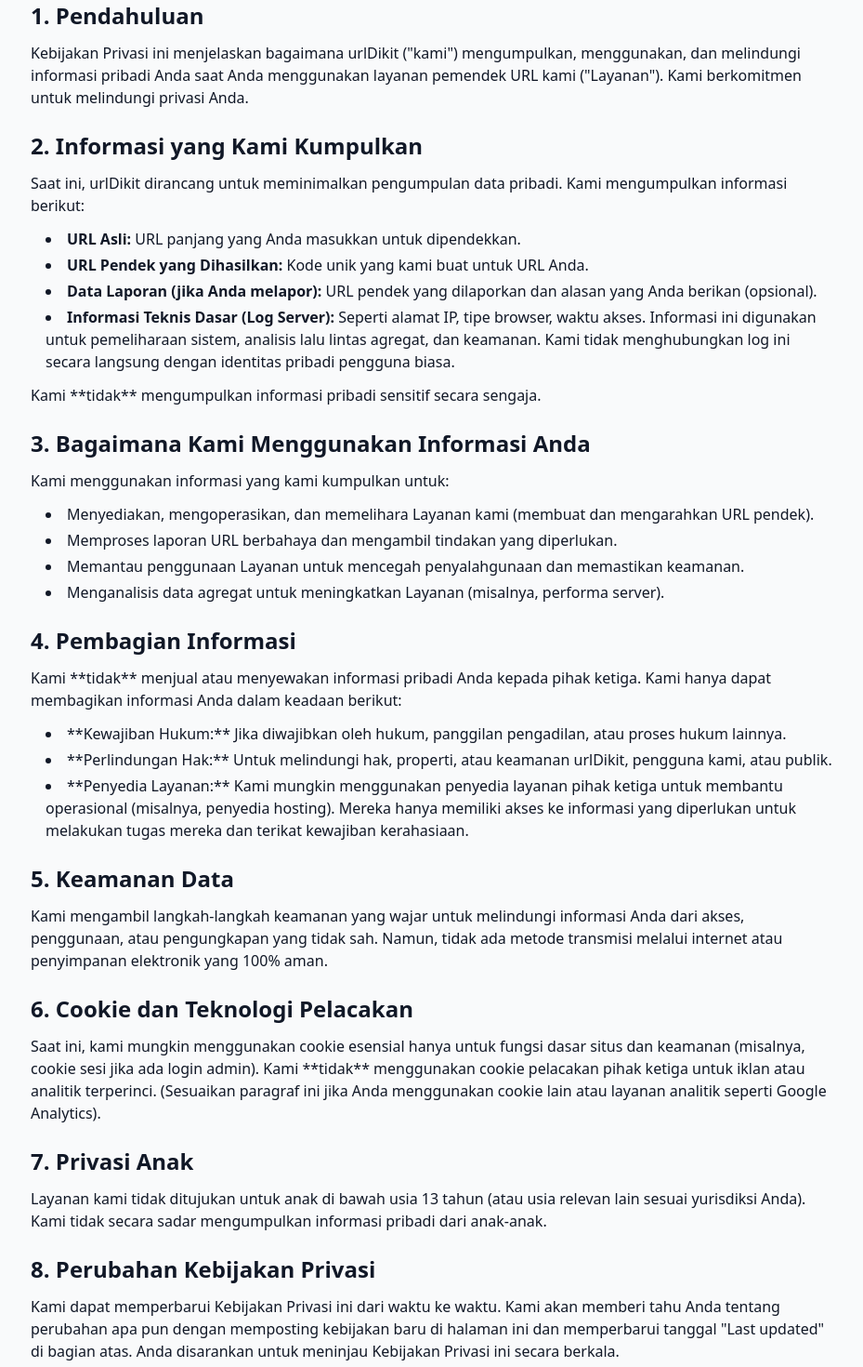
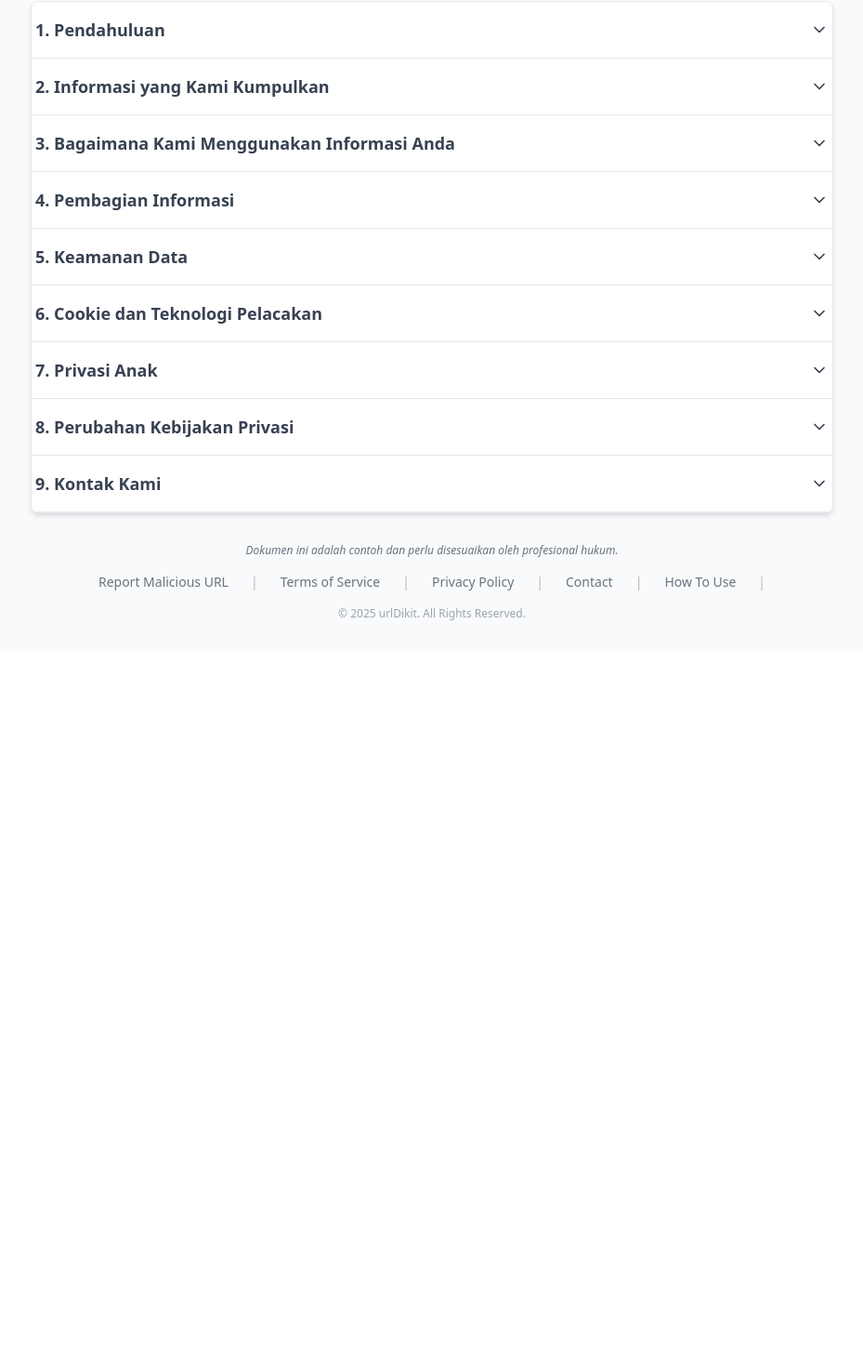
Before and after one commit to patihrz/urldikit, a React (Vite) app: page /pages/privacy in a window 1280 px wide. Shown: the part 211-1681 px from the top of the page at 93% size, without its empty margins (175-1104 px from the left). After the commit the page ends 911 px from the top, so only its background shows below. Built offline with nearby package versions, Linux system fonts and the light colour scheme; no server answers.

Commit message:
Update PrivacyPage.jsx

```diff
--- a/src/pages/PrivacyPage.jsx
+++ b/src/pages/PrivacyPage.jsx
@@ -1,21 +1,149 @@
-import React from 'react';
-import { motion } from 'framer-motion';
+import React, { useState } from 'react';
+import { motion, AnimatePresence } from 'framer-motion';
+import { ChevronDown } from 'lucide-react'; // Ikon panah
+
+// Komponen kecil untuk satu item akordeon
+function AccordionItem({ id, title, children, isOpen, onClick }) {
+  return (
+    <div className="border-b border-gray-200 dark:border-gray-700 overflow-hidden">
+      {/* Header/Tombol Akordeon */}
+      <button
+        onClick={onClick}
+        className="flex justify-between items-center w-full py-4 px-1 text-left text-lg font-semibold text-gray-700 dark:text-gray-200 hover:bg-gray-50 dark:hover:bg-gray-700 focus:outline-none transition-colors"
+        aria-expanded={isOpen}
+        aria-controls={`content-${id}`}
+      >
+        <span>{title}</span>
+        {/* Animasi ikon panah */}
+        <motion.div
+          animate={{ rotate: isOpen ? 180 : 0 }}
+          transition={{ duration: 0.2 }}
+        >
+          <ChevronDown size={20} />
+        </motion.div>
+      </button>
+
+      {/* Konten Akordeon (muncul/hilang dengan animasi) */}
+      <AnimatePresence initial={false}>
+        {isOpen && (
+          <motion.section
+            key="content"
+            id={`content-${id}`}
+            initial="collapsed"
+            animate="open"
+            exit="collapsed"
+            variants={{
+              open: { opacity: 1, height: 'auto', marginTop: '1rem', marginBottom: '1rem' },
+              collapsed: { opacity: 0, height: 0, marginTop: 0, marginBottom: 0 }
+            }}
+            transition={{ duration: 0.3, ease: [0.04, 0.62, 0.23, 0.98] }}
+            className="px-1 pb-4 overflow-hidden" // Padding untuk konten
+          >
+            {/* Beri styling dasar untuk konten di sini atau pakai prose */}
+            <div className="prose dark:prose-invert prose-sm max-w-none">
+                 {children}
+            </div>
+          </motion.section>
+        )}
+      </AnimatePresence>
+    </div>
+  );
+}
+
 
 function PrivacyPage() {
-  // Anda bisa ganti tanggal ini
   const lastUpdated = "1 Mei 2025";
   const serviceName = "urlDikit";
   const contactEmail = "patihrmdk@gmail.com";
+
+  // State untuk melacak item mana yang sedang terbuka (null berarti semua tertutup)
+  const [openIndex, setOpenIndex] = useState(null); // Atau useState(0) jika ingin item pertama terbuka default
+
+  const handleToggle = (index) => {
+    setOpenIndex(openIndex === index ? null : index); // Buka item yg diklik, tutup yg lain
+  };
+
+  // Data kebijakan privasi dalam bentuk array objek
+  const privacySections = [
+    {
+      id: 1, title: "1. Pendahuluan", content: (
+        <p>Kebijakan Privasi ini menjelaskan bagaimana {serviceName} ("kami") mengumpulkan, menggunakan, dan melindungi informasi pribadi Anda saat Anda menggunakan layanan pemendek URL kami ("Layanan"). Kami berkomitmen untuk melindungi privasi Anda.</p>
+      )
+    },
+    {
+      id: 2, title: "2. Informasi yang Kami Kumpulkan", content: (
+        <>
+          <p>Saat ini, {serviceName} dirancang untuk meminimalkan pengumpulan data pribadi. Kami mengumpulkan informasi berikut:</p>
+          <ul className="list-disc list-inside space-y-1 pl-4">
+            <li><strong>URL Asli:</strong> URL panjang yang Anda masukkan untuk dipendekkan.</li>
+            <li><strong>URL Pendek yang Dihasilkan:</strong> Kode unik yang kami buat untuk URL Anda.</li>
+            <li><strong>Data Laporan (jika Anda melapor):</strong> URL pendek yang dilaporkan dan alasan yang Anda berikan (opsional).</li>
+            <li><strong>Informasi Teknis Dasar (Log Server):</strong> Seperti alamat IP, tipe browser, waktu akses. Informasi ini digunakan untuk pemeliharaan sistem, analisis lalu lintas agregat, dan keamanan. Kami tidak menghubungkan log ini secara langsung dengan identitas pribadi pengguna biasa.</li>
+            {/* Tambahkan data lain jika ada */}
+          </ul>
+          <p>Kami <strong>tidak</strong> mengumpulkan informasi pribadi sensitif secara sengaja.</p>
+        </>
+      )
+    },
+    {
+        id: 3, title: "3. Bagaimana Kami Menggunakan Informasi Anda", content: (
+            <>
+                <p>Kami menggunakan informasi yang kami kumpulkan untuk:</p>
+                <ul className="list-disc list-inside space-y-1 pl-4">
+                    <li>Menyediakan, mengoperasikan, dan memelihara Layanan kami.</li>
+                    <li>Memproses laporan URL berbahaya.</li>
+                    <li>Memantau penggunaan Layanan untuk keamanan.</li>
+                    <li>Menganalisis data agregat untuk meningkatkan Layanan.</li>
+                </ul>
+            </>
+        )
+    },
+    {
+        id: 4, title: "4. Pembagian Informasi", content: (
+            <>
+                <p>Kami tidak menjual atau menyewakan informasi pribadi Anda. Kami hanya dapat membagikan informasi dalam keadaan berikut:</p>
+                <ul className="list-disc list-inside space-y-1 pl-4">
+                    <li>Kewajiban Hukum.</li>
+                    <li>Perlindungan Hak.</li>
+                    <li>Penyedia Layanan pihak ketiga (misal: hosting) yang terikat kerahasiaan.</li>
+                </ul>
+            </>
+        )
+    },
+    {
+        id: 5, title: "5. Keamanan Data", content: (
+             <p>Kami mengambil langkah keamanan wajar untuk melindungi informasi Anda, namun tidak ada sistem yang 100% aman. Penggunaan HTTPS membantu melindungi data saat transit.</p>
+        )
+    },
+    {
+        id: 6, title: "6. Cookie dan Teknologi Pelacakan", content: (
+            <p>Kami mungkin menggunakan cookie esensial untuk fungsi dasar situs. Kami tidak menggunakan cookie pelacakan pihak ketiga untuk iklan. (Sesuaikan jika Anda menggunakan cookie lain).</p>
+        )
+    },
+    {
+        id: 7, title: "7. Privasi Anak", content: (
+            <p>Layanan kami tidak ditujukan untuk anak di bawah usia yang relevan sesuai hukum. Kami tidak secara sadar mengumpulkan data dari anak-anak.</p>
+        )
+    },
+    {
+        id: 8, title: "8. Perubahan Kebijakan Privasi", content: (
+             <p>Kami dapat memperbarui kebijakan ini. Perubahan akan diposting di halaman ini dengan tanggal pembaruan yang baru. Anda disarankan meninjau secara berkala.</p>
+        )
+    },
+     {
+        id: 9, title: "9. Kontak Kami", content: (
+             <p>Jika ada pertanyaan mengenai kebijakan privasi ini, silakan hubungi kami di: <a href={`mailto:${contactEmail}`} className="text-indigo-600 dark:text-indigo-400 hover:underline">{contactEmail}</a></p>
+        )
+    }
+    // Tambahkan section lain jika perlu
+  ];
 
   return (
     <motion.div
       initial={{ opacity: 0 }}
       animate={{ opacity: 1 }}
       exit={{ opacity: 0 }}
-      // Gunakan styling yang sama seperti halaman Terms atau sesuaikan
-      className="w-full max-w-4xl px-4 prose dark:prose-invert prose-indigo"
-      // Alternatif tanpa @tailwindcss/typography:
-      // className="w-full max-w-4xl px-4 text-gray-700 dark:text-gray-300"
+      className="w-full max-w-4xl px-4" // Container utama
     >
       {/* Judul Halaman */}
       <h1 className="text-3xl sm:text-4xl font-bold mb-6 text-center text-gray-800 dark:text-white">
@@ -25,93 +153,25 @@
         Last updated: {lastUpdated}
       </p>
 
-      {/* === AWAL KONTEN PLACEHOLDER === */}
-      {/* GANTI SEMUA TEKS DI BAWAH INI DENGAN KEBIJAKAN PRIVASI ANDA YANG SEBENARNYA */}
+      {/* Container Akordeon */}
+      <div className="bg-white dark:bg-gray-800 rounded-lg shadow-md border border-gray-200 dark:border-gray-700">
+        {privacySections.map((section, index) => (
+          <AccordionItem
+            key={section.id}
+            id={section.id}
+            title={section.title}
+            isOpen={openIndex === index} // Item terbuka jika indexnya cocok dengan openIndex
+            onClick={() => handleToggle(index)} // Fungsi untuk buka/tutup item ini
+          >
+            {section.content} {/* Konten detail kebijakan */}
+          </AccordionItem>
+        ))}
+      </div>
 
-      <section className="mb-6">
-        <h2 className="text-2xl font-semibold mb-3">1. Pendahuluan</h2>
-        <p className="mb-3">
-          Kebijakan Privasi ini menjelaskan bagaimana {serviceName} ("kami") mengumpulkan, menggunakan, dan melindungi informasi pribadi Anda saat Anda menggunakan layanan pemendek URL kami ("Layanan"). Kami berkomitmen untuk melindungi privasi Anda.
-        </p>
-      </section>
-
-      <section className="mb-6">
-        <h2 className="text-2xl font-semibold mb-3">2. Informasi yang Kami Kumpulkan</h2>
-        <p className="mb-3">
-          Saat ini, {serviceName} dirancang untuk meminimalkan pengumpulan data pribadi. Kami mengumpulkan informasi berikut:
-        </p>
-        <ul className="list-disc list-inside mb-3 space-y-1 pl-4">
-          <li><strong>URL Asli:</strong> URL panjang yang Anda masukkan untuk dipendekkan.</li>
-          <li><strong>URL Pendek yang Dihasilkan:</strong> Kode unik yang kami buat untuk URL Anda.</li>
-          <li><strong>Data Laporan (jika Anda melapor):</strong> URL pendek yang dilaporkan dan alasan yang Anda berikan (opsional).</li>
-          <li><strong>Informasi Teknis Dasar (Log Server):</strong> Seperti alamat IP, tipe browser, waktu akses. Informasi ini digunakan untuk pemeliharaan sistem, analisis lalu lintas agregat, dan keamanan. Kami tidak menghubungkan log ini secara langsung dengan identitas pribadi pengguna biasa.</li>
-          {/* --- TAMBAHKAN JENIS DATA LAIN JIKA ADA --- */}
-          {/* Contoh: Jika ada fitur user account: Informasi pendaftaran (nama, email, password hash) */}
-          {/* Contoh: Jika ada fitur analytics: Data klik agregat (jumlah klik, timestamp, mungkin data geolokasi kasar dari IP) */}
-        </ul>
-        <p>
-          Kami **tidak** mengumpulkan informasi pribadi sensitif secara sengaja.
-        </p>
-      </section>
-
-      <section className="mb-6">
-        <h2 className="text-2xl font-semibold mb-3">3. Bagaimana Kami Menggunakan Informasi Anda</h2>
-        <p className="mb-3">
-          Kami menggunakan informasi yang kami kumpulkan untuk:
-        </p>
-         <ul className="list-disc list-inside mb-3 space-y-1 pl-4">
-          <li>Menyediakan, mengoperasikan, dan memelihara Layanan kami (membuat dan mengarahkan URL pendek).</li>
-          <li>Memproses laporan URL berbahaya dan mengambil tindakan yang diperlukan.</li>
-          <li>Memantau penggunaan Layanan untuk mencegah penyalahgunaan dan memastikan keamanan.</li>
-          <li>Menganalisis data agregat untuk meningkatkan Layanan (misalnya, performa server).</li>
-           {/* --- TAMBAHKAN PENGGUNAAN LAIN JIKA ADA --- */}
-           {/* Contoh: Mengelola akun pengguna, menyediakan fitur analytics jika ada */}
-        </ul>
-      </section>
-
-      <section className="mb-6">
-        <h2 className="text-2xl font-semibold mb-3">4. Pembagian Informasi</h2>
-        <p className="mb-3">
-          Kami **tidak** menjual atau menyewakan informasi pribadi Anda kepada pihak ketiga. Kami hanya dapat membagikan informasi Anda dalam keadaan berikut:
-        </p>
-         <ul className="list-disc list-inside mb-3 space-y-1 pl-4">
-           <li>**Kewajiban Hukum:** Jika diwajibkan oleh hukum, panggilan pengadilan, atau proses hukum lainnya.</li>
-           <li>**Perlindungan Hak:** Untuk melindungi hak, properti, atau keamanan {serviceName}, pengguna kami, atau publik.</li>
-           <li>**Penyedia Layanan:** Kami mungkin menggunakan penyedia layanan pihak ketiga untuk membantu operasional (misalnya, penyedia hosting). Mereka hanya memiliki akses ke informasi yang diperlukan untuk melakukan tugas mereka dan terikat kewajiban kerahasiaan.</li>
-         </ul>
-      </section>
-
-       <section className="mb-6">
-        <h2 className="text-2xl font-semibold mb-3">5. Keamanan Data</h2>
-        <p className="mb-3">
-          Kami mengambil langkah-langkah keamanan yang wajar untuk melindungi informasi Anda dari akses, penggunaan, atau pengungkapan yang tidak sah. Namun, tidak ada metode transmisi melalui internet atau penyimpanan elektronik yang 100% aman.
-        </p>
-         {/* --- JELASKAN LANGKAH KEAMANAN SPESIFIK JIKA PERLU --- */}
-         {/* Contoh: Penggunaan HTTPS, hashing password (jika ada akun) */}
-      </section>
-
-      <section className="mb-6">
-        <h2 className="text-2xl font-semibold mb-3">6. Cookie dan Teknologi Pelacakan</h2>
-        <p className="mb-3">
-          Saat ini, kami mungkin menggunakan cookie esensial hanya untuk fungsi dasar situs dan keamanan (misalnya, cookie sesi jika ada login admin). Kami **tidak** menggunakan cookie pelacakan pihak ketiga untuk iklan atau analitik terperinci. (Sesuaikan paragraf ini jika Anda menggunakan cookie lain atau layanan analitik seperti Google Analytics).
-        </p>
-      </section>
-
-       <section className="mb-6">
-        <h2 className="text-2xl font-semibold mb-3">7. Privasi Anak</h2>
-        <p className="mb-3">
-          Layanan kami tidak ditujukan untuk anak di bawah usia 13 tahun (atau usia relevan lain sesuai yurisdiksi Anda). Kami tidak secara sadar mengumpulkan informasi pribadi dari anak-anak.
-        </p>
-      </section>
-
-      <section className="mb-6">
-        <h2 className="text-2xl font-semibold mb-3">8. Perubahan Kebijakan Privasi</h2>
-        <p className="mb-3">
-          Kami dapat memperbarui Kebijakan Privasi ini dari waktu ke waktu. Kami akan memberi tahu Anda tentang perubahan apa pun dengan memposting kebijakan baru di halaman ini dan memperbarui tanggal "Last updated" di bagian atas. Anda disarankan untuk meninjau Kebijakan Privasi ini secara berkala.
-        </p>
-      </section>
-
-      {/* === AKHIR KONTEN PLACEHOLDER === */}
+      {/* Ingat untuk mengganti konten placeholder dengan kebijakan privasi Anda yang sebenarnya */}
+      <p className="text-xs text-center text-gray-500 dark:text-gray-400 mt-8 italic">
+         Dokumen ini adalah contoh dan perlu disesuaikan oleh profesional hukum.
+      </p>
 
     </motion.div>
   );
```
